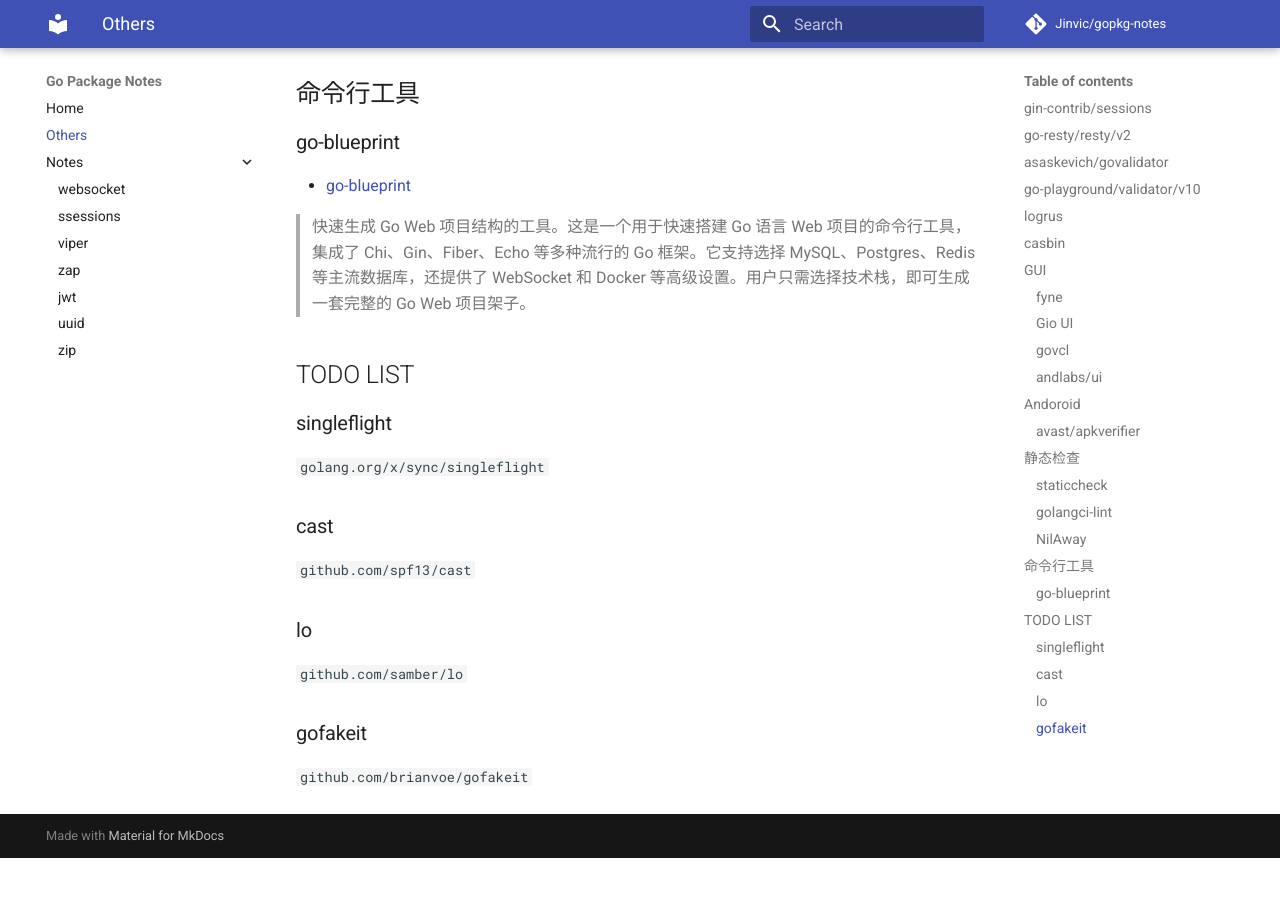
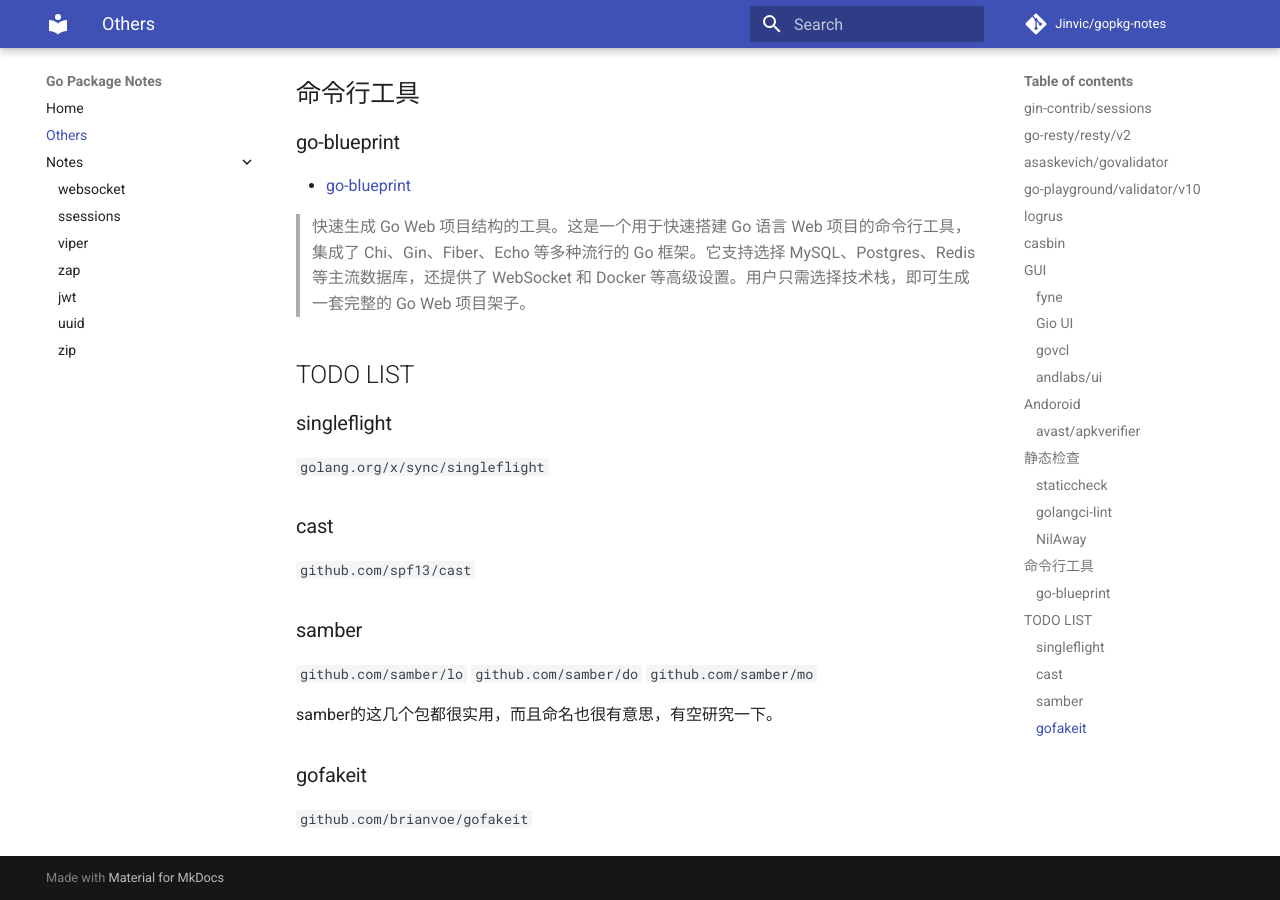
Before and after one commit to Jinvic/gopkg-notes, an MkDocs documentation site: the page built from docs/others.md, in a window 1280 px wide and 900 px high, scrolled down 2558 px. Built offline with MkDocs 1.6.1 and Material for MkDocs 9.7.7, drawn with Linux system fonts in a browser that asks for light colours; comment, search, counter and statistics services are not loaded; before the commit the page ends 3416 px from its top, so only the background shows below that.

Commit message:
todo list

```diff
--- a/docs/others.md
+++ b/docs/others.md
@@ -115,9 +115,13 @@ Go跨平台GUI工具包
 
 `github.com/spf13/cast`
 
-### lo
+### samber
 
 `github.com/samber/lo`
+`github.com/samber/do`
+`github.com/samber/mo`
+
+samber的这几个包都很实用，而且命名也很有意思，有空研究一下。
 
 ### gofakeit
 
```
